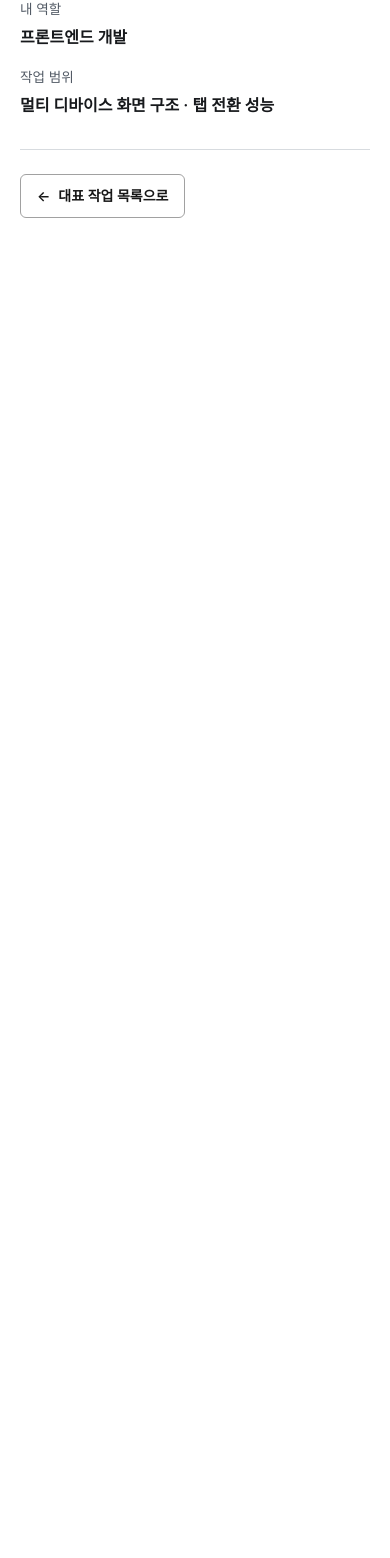
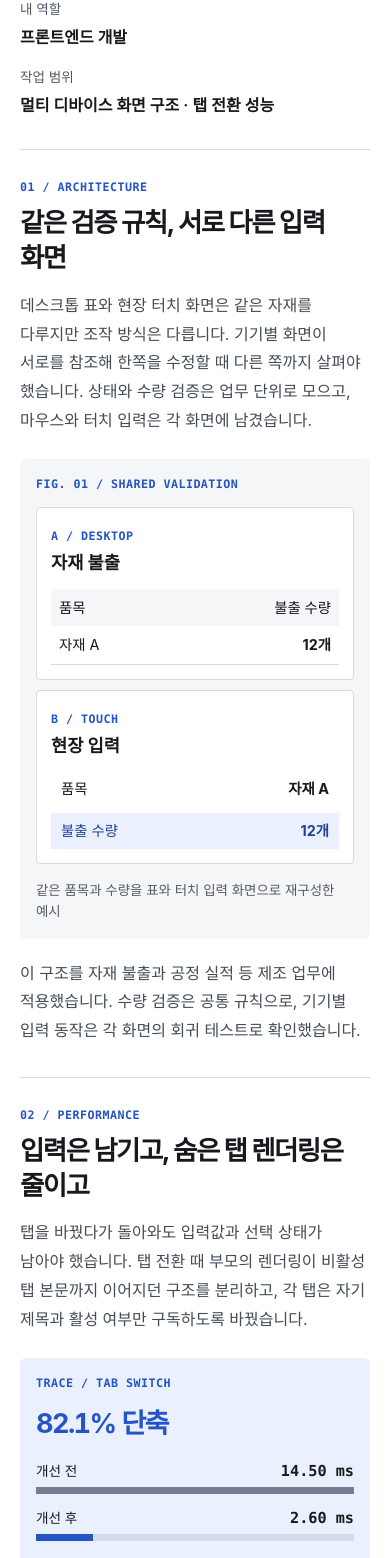
Before and after one commit to ohamin26/portfolio-release, a Next.js app: page /work/manufacturing-performance in a window 390 px wide. Shown: the part 432-1990 px from the top of the page. Before the commit the page ends 844 px from the top, so only its background shows below. Built offline with nearby package versions, Linux system fonts and the light colour scheme.

Commit message:
feat: [P06] 제조 사례의 아키텍처 재설계와 탭 성능 개선 시각화 (#15)
제조 상세에 기기별 입력 비교와 탭 전환 성능 도해를 추가하고 공용 수치 일치 및 모바일 읽기 흐름을 검증합니다.

```diff
--- a/src/app/work/[slug]/_components/case-screen.tsx
+++ b/src/app/work/[slug]/_components/case-screen.tsx
@@ -2,6 +2,7 @@ import Link from "next/link";
 import { buttonVariants } from "@/common/components/ui/button";
 import type { PortfolioCase } from "@/common/data/cases";
 import type { CaseIntro } from "../_content/introductions";
+import { ManufacturingStudy } from "./manufacturing-study";
 import s from "./case.module.css";
 
 type Props = { item: PortfolioCase; intro: CaseIntro };
@@ -22,6 +23,7 @@ export function CaseScreen({ item, intro }: Props) {
             <div><dt>내 역할</dt><dd>프론트엔드 개발</dd></div>
             <div><dt>작업 범위</dt><dd>{intro.scope}</dd></div>
           </dl>
+          {item.slug === "manufacturing-performance" && <ManufacturingStudy timing={item.tabTiming} />}
         </article>
         <nav className={s.returnNav} aria-label="사례 탐색">
           {/* eslint-disable-next-line @next/next/no-html-link-for-pages -- 목록으로 돌아갈 때 브라우저가 #work에 키보드 포커스도 복원하도록 한다. */}
--- /dev/null
+++ b/src/app/work/[slug]/_components/manufacturing-figures.tsx
@@ -0,0 +1,63 @@
+import { compareTabTiming, type TabTiming } from "@/common/data/tab-timing";
+import s from "./manufacturing.module.css";
+
+const material = { name: "자재 A", quantity: "12개" };
+
+export function DeviceComparison() {
+  return (
+    <figure className={s.figure}>
+      <p className={s.label} lang="en">FIG. 01 / SHARED VALIDATION</p>
+      <div className={s.devices}>
+        <div className={s.device}>
+          <span className={s.label} lang="en">A / DESKTOP</span>
+          <h3>자재 불출</h3>
+          <table aria-label="데스크톱 자재 불출 예시">
+            <thead><tr><th scope="col">품목</th><th scope="col">불출 수량</th></tr></thead>
+            <tbody><tr><td>{material.name}</td><td>{material.quantity}</td></tr></tbody>
+          </table>
+        </div>
+        <div className={s.device}>
+          <span className={s.label} lang="en">B / TOUCH</span>
+          <h3>현장 입력</h3>
+          <dl className={s.touchFields}>
+            <div><dt>품목</dt><dd>{material.name}</dd></div>
+            <div><dt>불출 수량</dt><dd>{material.quantity}</dd></div>
+          </dl>
+        </div>
+      </div>
+      <figcaption>같은 품목과 수량을 표와 터치 입력 화면으로 재구성한 예시</figcaption>
+    </figure>
+  );
+}
+
+export function TabComparison({ timing }: { timing: TabTiming }) {
+  const result = compareTabTiming(timing);
+  if (!result) return null;
+
+  const rows = [
+    { label: "개선 전", value: timing.beforeMs, percent: result.beforeWidthPercent },
+    { label: "개선 후", value: timing.afterMs, percent: result.afterWidthPercent },
+  ];
+  return (
+    <figure className={s.trace}>
+      <p className={s.label} lang="en">TRACE / TAB SWITCH</p>
+      <div className={s.comparison}>
+        <strong className={s.result}>{result.reductionPercent.toFixed(1)}% 단축</strong>
+        <dl className={s.rows}>
+          {rows.map(({ label, value, percent }) => (
+            <div key={label} className={s.row}>
+              <dt>{label}</dt>
+              <dd>
+                {value.toFixed(2)} ms
+                <span aria-hidden="true" className={s.track}>
+                  <span style={{ width: `${percent}%` }} />
+                </span>
+              </dd>
+            </div>
+          ))}
+        </dl>
+      </div>
+      <figcaption>{timing.conditions}</figcaption>
+    </figure>
+  );
+}
--- /dev/null
+++ b/src/app/work/[slug]/_components/manufacturing-study.tsx
@@ -0,0 +1,34 @@
+import type { TabTiming } from "@/common/data/tab-timing";
+import { DeviceComparison, TabComparison } from "./manufacturing-figures";
+import s from "./manufacturing.module.css";
+
+export function ManufacturingStudy({ timing }: { timing: TabTiming | null }) {
+  return (
+    <>
+      <section className={s.chapter} aria-labelledby="architecture-title">
+        <p className={s.label} lang="en">01 / ARCHITECTURE</p>
+        <h2 id="architecture-title">같은 검증 규칙, 서로 다른 입력 화면</h2>
+        <p className={s.copy}>
+          데스크톱 표와 현장 터치 화면은 같은 자재를 다루지만 조작 방식은 다릅니다.
+          기기별 화면이 서로를 참조해 한쪽을 수정할 때 다른 쪽까지 살펴야 했습니다.
+          상태와 수량 검증은 업무 단위로 모으고, 마우스와 터치 입력은 각 화면에 남겼습니다.
+        </p>
+        <DeviceComparison />
+        <p className={s.copy}>
+          이 구조를 자재 불출과 공정 실적 등 제조 업무에 적용했습니다.
+          수량 검증은 공통 규칙으로, 기기별 입력 동작은 각 화면의 회귀 테스트로 확인했습니다.
+        </p>
+      </section>
+      <section className={s.chapter} aria-labelledby="performance-title">
+        <p className={s.label} lang="en">02 / PERFORMANCE</p>
+        <h2 id="performance-title">입력은 남기고, 숨은 탭 렌더링은 줄이고</h2>
+        <p className={s.copy}>
+          탭을 바꿨다가 돌아와도 입력값과 선택 상태가 남아야 했습니다.
+          탭 전환 때 부모의 렌더링이 비활성 탭 본문까지 이어지던 구조를 분리하고,
+          각 탭은 자기 제목과 활성 여부만 구독하도록 바꿨습니다.
+        </p>
+        {timing && <TabComparison timing={timing} />}
+      </section>
+    </>
+  );
+}
--- /dev/null
+++ b/src/app/work/[slug]/_components/manufacturing.module.css
@@ -0,0 +1,40 @@
+.chapter {
+  border-top: 1px solid #d7dbdf;
+  margin-top: clamp(32px, 5vw, 64px);
+  padding-top: clamp(28px, 4vw, 56px);
+}
+.label { color: #2454c6; font: 600 .73rem/1.6 ui-monospace, SFMono-Regular, Consolas, monospace; letter-spacing: .04em; }
+.chapter h2 { margin-block: 8px 16px; font-size: clamp(1.65rem, 3.2vw, 2.8rem); font-weight: 710; line-height: 1.32; letter-spacing: -.055em; }
+.copy { max-width: 46rem; color: #434c57; line-height: 1.8; }
+.figure, .trace { border-radius: 6px; padding: clamp(16px, 2.5vw, 30px); margin-top: 24px; }
+.figure { background: #f5f6f8; }
+.trace { background: #eaf0fd; }
+.figure figcaption, .trace figcaption { margin-top: 16px; color: #535b66; font-size: .84rem; line-height: 1.6; }
+.figure + .copy { margin-top: 20px; }
+
+.devices { display: grid; grid-template-columns: repeat(2, minmax(0, 1fr)); gap: 14px; margin-top: 14px; }
+.device { padding: clamp(14px, 2vw, 22px); border: 1px solid #d7dbdf; border-radius: 4px; background: white; }
+.device h3 { margin-block: 4px 12px; font-size: 1.1rem; font-weight: 680; }
+.device table { width: 100%; border-collapse: collapse; font-size: .9rem; }
+.device :where(th, td) { padding: 8px; text-align: left; }
+.device th { background: #f5f6f8; font-weight: 550; }
+.device :where(th, td):last-child { text-align: right; }
+.device td { border-bottom: 1px solid #d7dbdf; }
+.device td:last-child, .touchFields dd { font-weight: 650; }
+.touchFields { display: grid; gap: 6px; font-size: .9rem; }
+.touchFields div { display: flex; justify-content: space-between; gap: 8px; padding: 7px 10px; }
+.touchFields div:last-child { background: #eaf0fd; color: #20439a; }
+
+.comparison { display: grid; grid-template-columns: auto minmax(0, 1fr); align-items: center; gap: clamp(22px, 5vw, 70px); margin-top: 16px; }
+.result { color: #2454c6; font-size: clamp(1.7rem, 3.5vw, 3.25rem); line-height: 1.2; font-weight: 700; letter-spacing: -.06em; font-variant-numeric: tabular-nums; }
+.rows { display: grid; gap: 14px; }
+.row { position: relative; padding-bottom: 12px; display: grid; grid-template-columns: 1fr auto; gap: 5px; align-items: baseline; font-size: .85rem; }
+.row dd { font: 600 .95rem/1.4 ui-monospace, SFMono-Regular, Consolas, monospace; }
+.track { position: absolute; inset: auto 0 0; height: 7px; background: #d4dceb; }
+.track > span { display: block; height: 100%; background: #737f90; }
+.row:last-child .track > span { background: #2454c6; }
+@media (max-width: 640px) {
+  .devices, .comparison { grid-template-columns: minmax(0, 1fr); }
+  .devices { gap: 10px; }
+  .comparison { gap: 20px; }
+}
```
Also changed, not shown: 2 other files (tests, documents, lock files or other folders).
